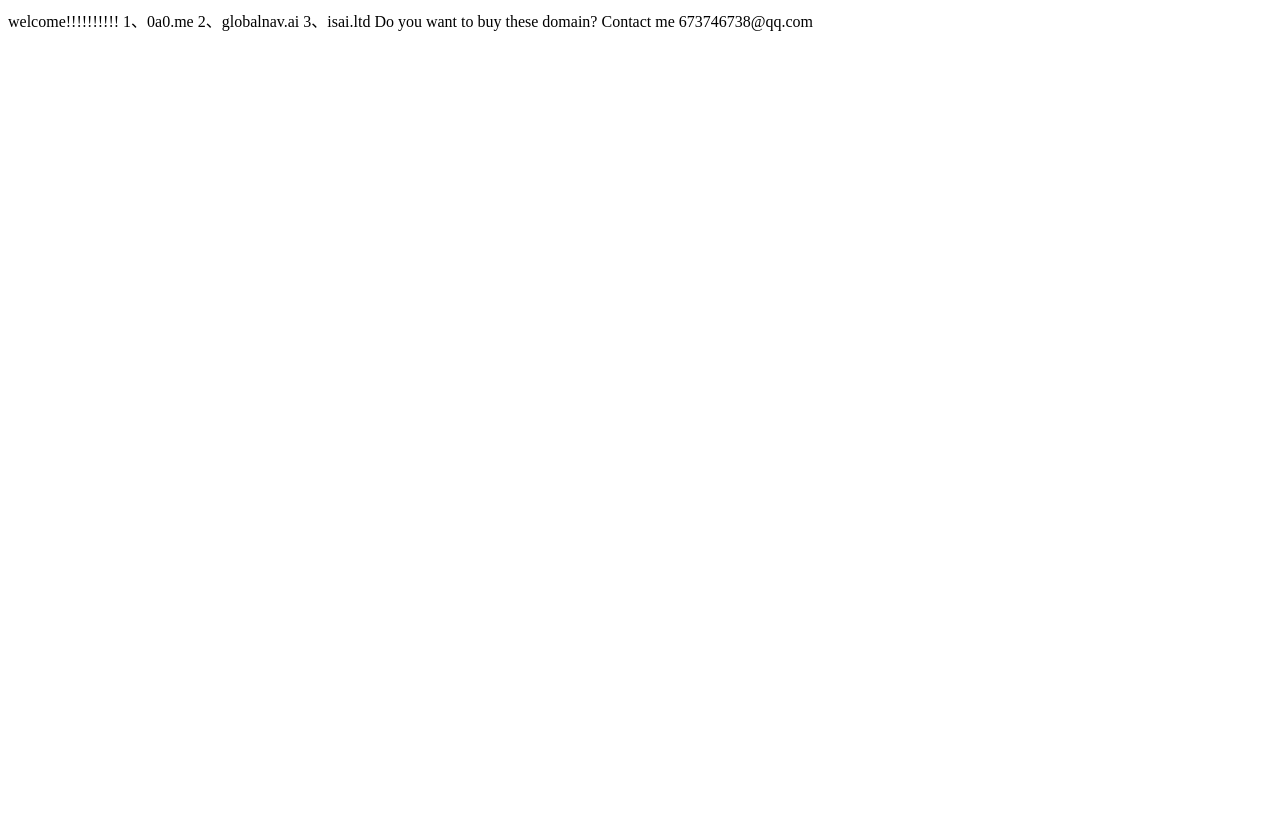
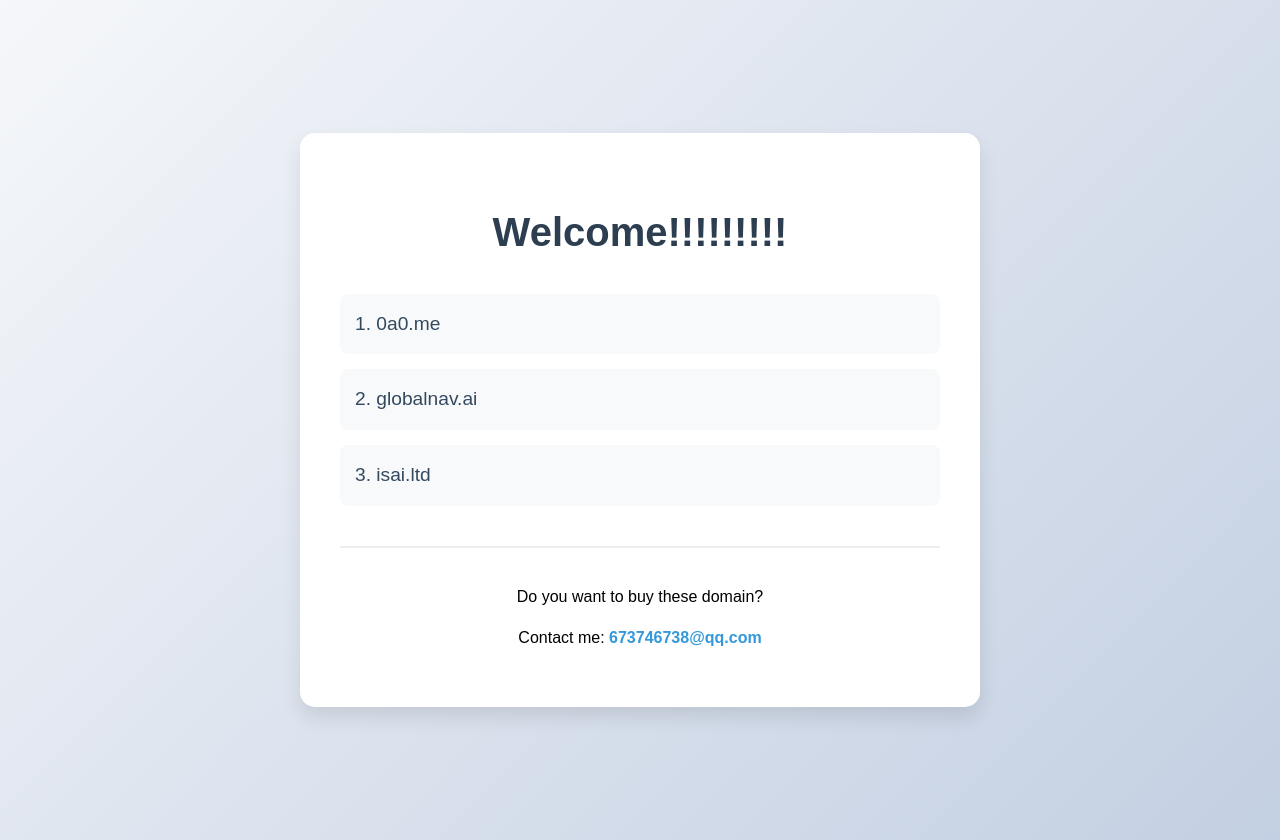
Before and after one commit to 673746738/673746738.github.io, a plain HTML site: page index.html in a window 1280 px wide. Before the commit the page ends 800 px from the top, so only its background shows below. Drawn offline with Linux system fonts and the light colour scheme.

Commit message:
Update index.html

```diff
--- a/index.html
+++ b/index.html
@@ -1,2 +1,83 @@
-<hi>welcome!!!!!!!!!!</hi>
-1、0a0.me 2、globalnav.ai 3、isai.ltd Do you want to buy these domain? Contact me 673746738@qq.com
+<!DOCTYPE html>
+<html lang="zh">
+<head>
+    <meta charset="UTF-8">
+    <meta name="viewport" content="width=device-width, initial-scale=1.0">
+    <title>Welcome to Our Domains</title>
+    <style>
+        body {
+            font-family: 'Arial', sans-serif;
+            line-height: 1.6;
+            margin: 0;
+            padding: 20px;
+            background: linear-gradient(135deg, #f5f7fa 0%, #c3cfe2 100%);
+            min-height: 100vh;
+            display: flex;
+            justify-content: center;
+            align-items: center;
+        }
+        .container {
+            background: white;
+            padding: 40px;
+            border-radius: 15px;
+            box-shadow: 0 10px 20px rgba(0,0,0,0.1);
+            max-width: 600px;
+            width: 100%;
+        }
+        h1 {
+            color: #2c3e50;
+            text-align: center;
+            margin-bottom: 30px;
+            font-size: 2.5em;
+        }
+        .domains {
+            list-style: none;
+            padding: 0;
+            margin: 30px 0;
+        }
+        .domain-item {
+            background: #f8f9fa;
+            margin: 15px 0;
+            padding: 15px;
+            border-radius: 8px;
+            font-size: 1.2em;
+            color: #34495e;
+            transition: transform 0.2s;
+        }
+        .domain-item:hover {
+            transform: translateX(10px);
+            background: #e9ecef;
+        }
+        .contact {
+            text-align: center;
+            margin-top: 40px;
+            padding-top: 20px;
+            border-top: 2px solid #eee;
+        }
+        .email {
+            color: #3498db;
+            text-decoration: none;
+            font-weight: bold;
+        }
+        .email:hover {
+            color: #2980b9;
+        }
+    </style>
+</head>
+<body>
+    <div class="container">
+        <h1>Welcome!!!!!!!!!</h1>
+
+        <ul class="domains">
+            <li class="domain-item">1. 0a0.me</li>
+            <li class="domain-item">2. globalnav.ai</li>
+            <li class="domain-item">3. isai.ltd</li>
+        </ul>
+
+        <div class="contact">
+            <p>Do you want to buy these domain?</p>
+            <p>Contact me: <a href="mailto:673746738@qq.com" class="email">673746738@qq.com</a></p>
+        </div>
+    </div>
+</body>
+</html>
```
